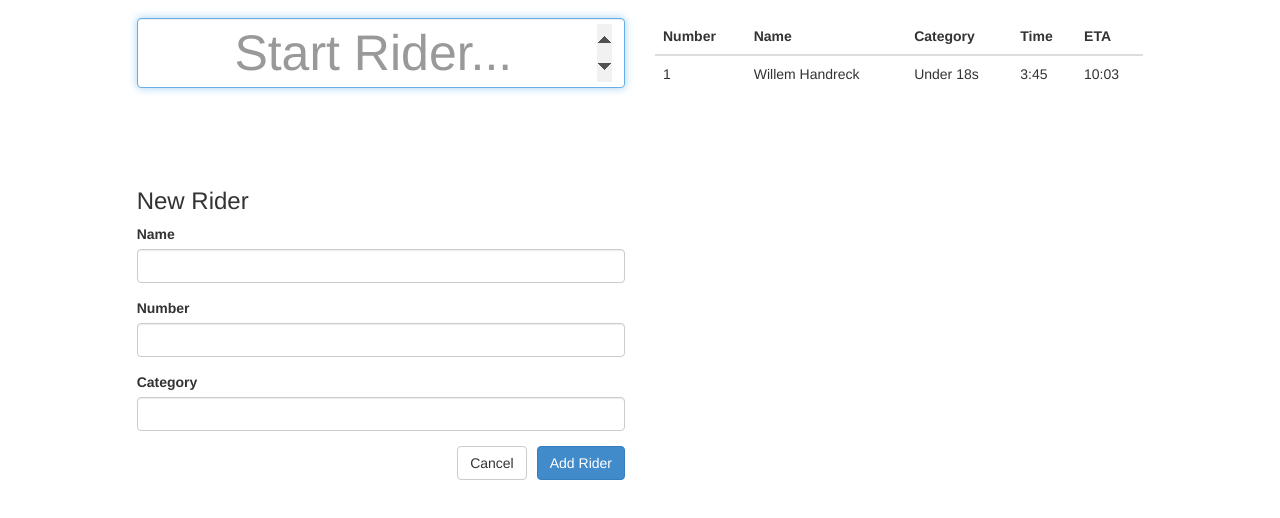
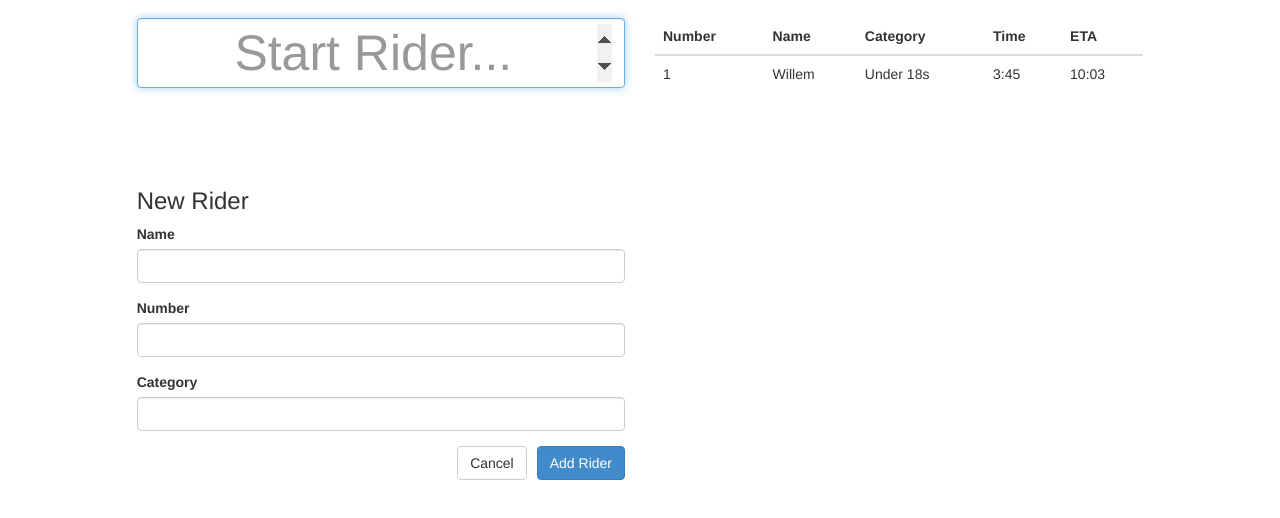
Before and after one commit to willem-h/mtb-timing, a website: page static/index.html in a window 1280 px wide. Shown: the part 54-572 px from the top of the page. Drawn offline with Linux system fonts and the light colour scheme; no server answers.

Commit message:
Change index.html

```diff
--- a/static/index.html
+++ b/static/index.html
@@ -74,7 +74,7 @@
 				<tbody>
 					<tr>
 						<td>1</td>
-						<td>Willem Handreck</td>
+						<td>Willem</td>
 						<td>Under 18s</td>
 						<td>3:45</td>
 						<td>10:03</td>
```
